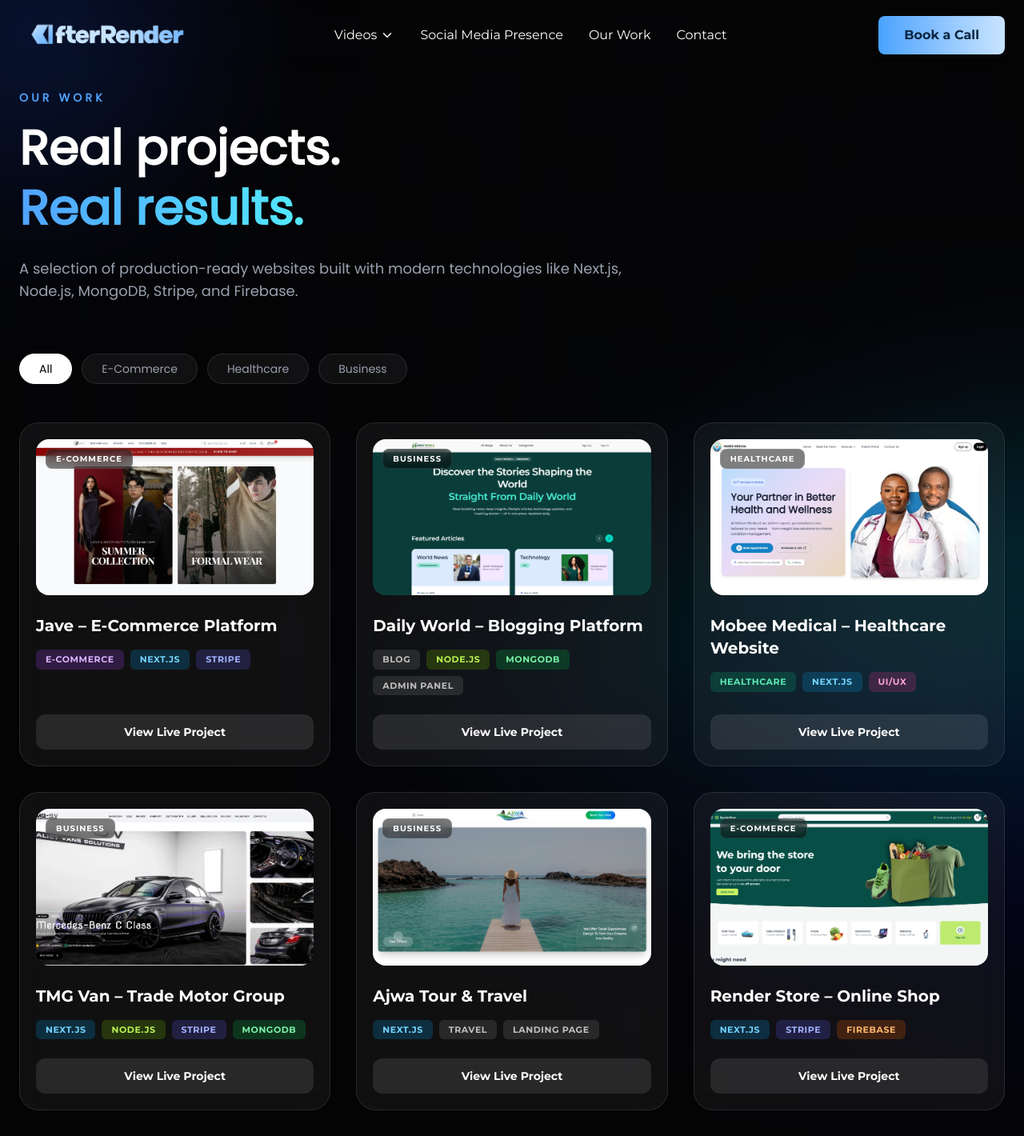
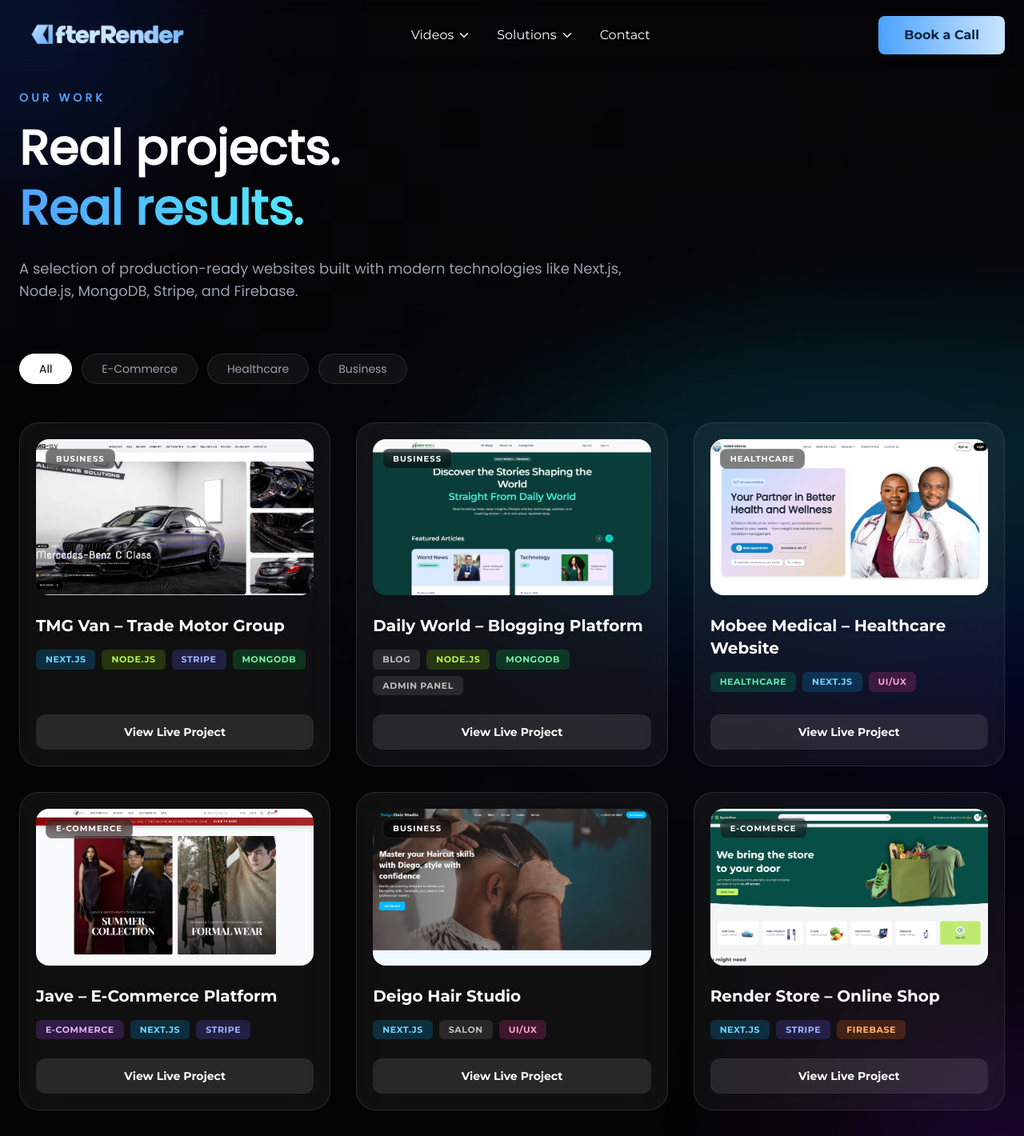
Before and after one commit to afterrender1/afterrenderweb, a Next.js app: page /our-work in a window 1280 px wide. Shown: the top 1420 px of the page at 80% size. Built offline with nearby package versions, Linux system fonts and the light colour scheme.

Commit message:
changes in nav and live web page

```diff
--- a/app/layout.js
+++ b/app/layout.js
@@ -23,7 +23,7 @@
     siteName: "AfterRender",
     images: [
       {
-        url: "/logos/logoxar.png", // ✅ ab ye auto-resolve ho jayega
+        url: "/logos/logoxar.png",
         width: 1200,
         height: 630,
         alt: "AfterRender – YouTube Growth Agency",
--- a/components/Navbar.jsx
+++ b/components/Navbar.jsx
@@ -22,13 +22,17 @@
   const handleVideoClick = (id) => {
     closeMobileMenu();
     if (pathname === "/") {
-      // Already on Home page
       const section = document.getElementById(id);
       section?.scrollIntoView({ behavior: "smooth" });
     } else {
-      // Go to home page with hash
       router.push(`/#${id}`);
     }
+  };
+
+  // Fixed missing closing brace and logic for work click
+  const handleWorkClick = (href) => {
+    closeMobileMenu();
+    router.push(href);
   };
 
   const videoLinks = [
@@ -36,6 +40,11 @@
     { name: "SaaS Videos", id: "v3" },
     { name: "Talking Head Videos", id: "v6" },
     { name: "Documentaries", id: "v9" },
+  ];
+
+  const workLinks = [
+    { name: "Social Media Presence", href: "/social-media" },
+    { name: "Live Web Projects", href: "/our-work" },
   ];
 
   return (
@@ -57,6 +66,7 @@
           className="hidden lg:flex items-center space-x-8"
           style={{ fontFamily: "montserrat" }}
         >
+          {/* Videos Dropdown */}
           <div className="relative">
             <button
               onClick={() => toggleMenu("videos")}
@@ -96,18 +106,47 @@
             </AnimatePresence>
           </div>
 
-          <Link
-            href="/social-media"
-            className="hover:text-[#59B7FF] transition-colors"
-          >
-            Social Media Presence
-          </Link>
-          <Link
-            href="/our-work"
-            className="hover:text-[#59B7FF] transition-colors"
-          >
-           Our Work
-          </Link>
+          {/* Work Dropdown - Fixed Label */}
+          <div className="relative">
+            <button
+              onClick={() => toggleMenu("work")}
+              className="flex items-center gap-1 hover:text-[#59B7FF] transition-colors"
+            >
+              Solutions <ChevronDown size={18} />
+            </button>
+
+            <AnimatePresence>
+              {openMenu === "work" && (
+                <motion.div
+                  initial={{ opacity: 0, y: -10 }}
+                  animate={{ opacity: 1, y: 0 }}
+                  exit={{ opacity: 0, y: -10 }}
+                  transition={{ duration: 0.2 }}
+                  className="absolute top-10 left-0 bg-white text-black shadow-xl rounded-xl w-56 py-2 overflow-hidden"
+                >
+                  {workLinks.map((item, i) => (
+                    <motion.div
+                      key={i}
+                      whileHover={{ x: 4 }}
+                      transition={{ duration: 0.15 }}
+                    >
+                      <button
+                        onClick={() => handleWorkClick(item.href)}
+                        className="block w-full text-left px-4 py-2.5 text-sm text-gray-800 relative overflow-hidden group transition-all duration-300"
+                      >
+                        <span className="absolute left-0 top-0 h-full w-0.5 bg-[#48A2FF] opacity-0 group-hover:opacity-100 group-hover:w-1 transition-all duration-300" />
+                        <span className="relative z-10 group-hover:text-[#48A2FF] transition-colors duration-300">
+                          {item.name}
+                        </span>
+                      </button>
+                    </motion.div>
+                  ))}
+                </motion.div>
+              )}
+            </AnimatePresence>
+          </div>
+
+
           <Link
             href="#contact"
             className="hover:text-[#59B7FF] transition-colors"
@@ -119,7 +158,7 @@
         {/* CTA */}
         <div className="hidden lg:flex items-center space-x-5">
           <Link
-          target="_blank"
+            target="_blank"
             href="https://calendly.com/afterrenderagency/30min"
             style={{ fontFamily: "montserrat" }}
             className="cursor-pointer ml-4 bg-linear-to-r from-[#48A2FF] to-[#C9E4FF] text-base text-[#0A2540] font-semibold px-8 py-3 rounded-lg shadow-lg hover:scale-105 hover:shadow-xl hover:brightness-110 transition-all duration-300"
@@ -168,9 +207,8 @@
                   VIDEOS
                   <ChevronDown
                     size={20}
-                    className={`transform transition-transform ${
-                      openMenu === "videos-mobile" ? "rotate-180" : ""
-                    }`}
+                    className={`transform transition-transform ${openMenu === "videos-mobile" ? "rotate-180" : ""
+                      }`}
                   />
                 </button>
 
@@ -216,7 +254,7 @@
                 onClick={closeMobileMenu}
                 className="py-3 text-white hover:text-[#59B7FF] transition-colors font-semibold text-xl"
               >
-                Our Work
+                Live Web Projects <span></span>
               </Link>
 
               <Link
@@ -234,8 +272,9 @@
                 transition={{ delay: 0.2 }}
               >
                 <Link
-                             href="https://calendly.com/afterrenderagency/30min"
-                             target="_blank" rel="noopener noreferrer"
+                  href="https://calendly.com/afterrenderagency/30min"
+                  target="_blank"
+                  rel="noopener noreferrer"
                   onClick={closeMobileMenu}
                   className="mt-4 block text-center bg-linear-to-r from-[#48A2FF] to-[#C9E4FF] text-[#0A2540] font-semibold px-6 py-3 rounded-lg shadow-lg hover:scale-105 hover:shadow-xl transition-all duration-300"
                 >
--- a/components/OurWork.jsx
+++ b/components/OurWork.jsx
@@ -3,19 +3,19 @@
 import React, { useState } from "react";
 import { motion, AnimatePresence } from "framer-motion";
 import { Montserrat , Poppins } from "next/font/google";
-import Footer from "./Footer";
 
 const montserrat = Montserrat({ subsets: ["latin"], weight: ["400", "700"] });
 const poppins = Poppins({ subsets: ["latin"], weight: ["400"] });
 
 const projects = [
-    {
+
+        {
         id: 1,
-        title: "Jave – E-Commerce Platform",
-        category: "E-Commerce",
-        thumbnail: "/images/our-work/jave.png",
-        liveUrl: "https://javexafterrender.vercel.app",
-        tags: ["E-Commerce", "Next.js", "Stripe"],
+        title: "TMG Van – Trade Motor Group",
+        category: "Business",
+        thumbnail: "/images/our-work/tmgvan.png",
+        liveUrl: "https://tmgvan.vercel.app",
+        tags: ["Next.js", "Node.js", "Stripe", "MongoDB"],
     },
     {
         id: 2,
@@ -33,37 +33,31 @@
         liveUrl: "https://mobeemedical.vercel.app",
         tags: ["Healthcare", "Next.js", "UI/UX"],
     },
-    {
+       {
         id: 4,
-        title: "TMG Van – Trade Motor Group",
-        category: "Business",
-        thumbnail: "/images/our-work/tmgvan.png",
-        liveUrl: "https://tmgvan.vercel.app",
-        tags: ["Next.js", "Node.js", "Stripe", "MongoDB"],
+        title: "Jave – E-Commerce Platform",
+        category: "E-Commerce",
+        thumbnail: "/images/our-work/jave.png",
+        liveUrl: "https://javexafterrender.vercel.app",
+        tags: ["E-Commerce", "Next.js", "Stripe"],
     },
-    {
-        id: 5,
-        title: "Ajwa Tour & Travel",
-        category: "Business",
-        thumbnail: "/images/our-work/att.png",
-        liveUrl: "https://attxar.vercel.app",
-        tags: ["Next.js", "Travel", "Landing Page"],
-    },
+
     {
         id: 6,
+        title: "Deigo Hair Studio",
+        category: "Business",
+        thumbnail: "/images/our-work/deigo.png",
+        liveUrl: "https://deigo.vercel.app",
+        tags: ["Next.js", "Salon", "UI/UX"],
+    },
+
+    {
+        id: 7,
         title: "Render Store – Online Shop",
         category: "E-Commerce",
         thumbnail: "/images/our-work/renderstore.png",
         liveUrl: "https://renderstore.vercel.app",
         tags: ["Next.js", "Stripe", "Firebase"],
-    },
-    {
-        id: 7,
-        title: "Deigo Hair Studio",
-        category: "Business",
-        thumbnail: "/images/our-work/deigo.png",
-        liveUrl: "https://deigo.vercel.app",
-        tags: ["Next.js", "Salon", "UI/UX"],
     },
 ];
 
```
